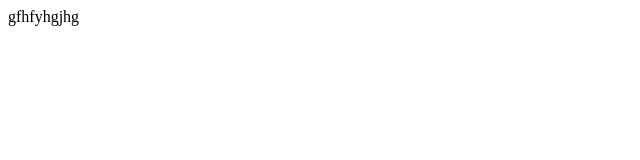
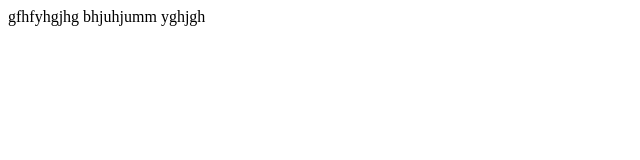
Before and after one commit to rahulmogalapu/JFS31, a plain HTML site: page index.html in a window 1280 px wide. Shown: the whole page, without its empty margins (0-640 px from the left). Drawn offline with Linux system fonts and the light colour scheme.

Commit message:
Third commit

```diff
--- a/index.html
+++ b/index.html
@@ -7,5 +7,7 @@
 </head>
 <body>
     gfhfyhgjhg
+    bhjuhjumm
+    yghjgh
 </body>
 </html>
```
